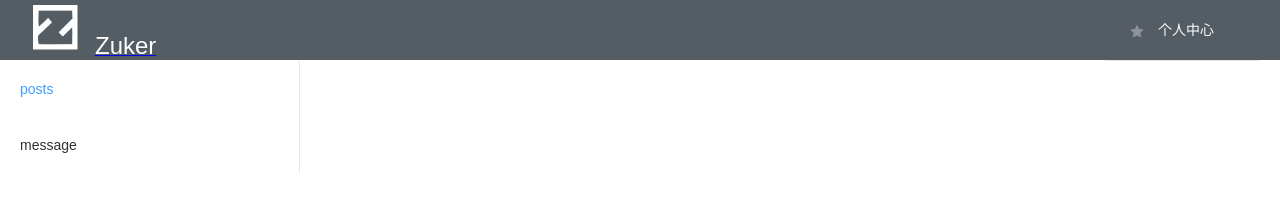
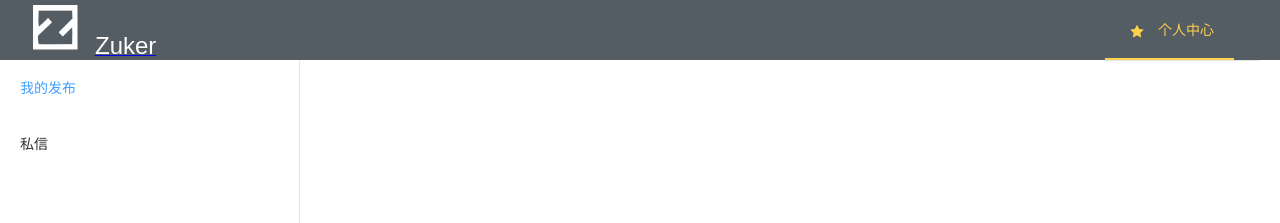
Before and after one commit to SannyZhou/Zuker_web, a Vue app: page /my/posts in a window 1280 px wide. Shown: the top 223 px of the page. Built offline with nearby package versions, Linux system fonts and the light colour scheme.

Commit message:
user center skeleton

```diff
--- a/src/router.js
+++ b/src/router.js
@@ -31,7 +31,7 @@ const Router = [
                         meta: {
                             title: ''
                         },
-                        component: (resolve) => require(['./views/user.vue'], resolve),
+                        component: (resolve) => require(['./views/posts.vue'], resolve),
                     },
                     {
                         path: 'messages',
--- a/src/views/main.vue
+++ b/src/views/main.vue
@@ -13,7 +13,7 @@
 
 
 <template>
-    <div>
+    <el-container>
         <el-header type="flex" justify="space-around" style="background-color: #545c64">
             <el-row>
                 <el-col span="12">
@@ -23,8 +23,8 @@
                     </router-link>
                 </el-col>
                 <el-col offset="9" span="3">
-                    <el-menu style="text-align: right" mode="horizontal" router=true :default-active="$route.path" background-color="#545c64" text-color="#fff" active-text-color="#ffd04b">
-                        <el-menu-item index="/my">
+                    <el-menu style="text-align: right" mode="horizontal" router=true :default-active="$route.path.split('/')[1]" background-color="#545c64" text-color="#fff" active-text-color="#ffd04b">
+                        <el-menu-item index="my">
                             <i class="el-icon-star-on"></i>
                             个人中心
                         </el-menu-item>
@@ -33,7 +33,7 @@
             </el-row>
         </el-header>
         <router-view></router-view>
-    </div>
+    </el-container>
 </template>
 
 <script>
--- a/src/views/messages.vue
+++ b/src/views/messages.vue
@@ -0,0 +1,15 @@
+<style>
+
+</style>
+
+<template>
+    <el-main>
+        abc
+    </el-main>
+</template>
+
+<script>
+export default {
+
+}
+</script>
--- a/src/views/user.vue
+++ b/src/views/user.vue
@@ -1,18 +1,23 @@
 <style>
-
+    .sidebar {
+        min-height: 400px;
+    }
 </style>
 
 <template>
+    <el-container>
     <el-aside>
-        <el-menu router=true :default-active="$route.path">
+        <el-menu class="sidebar" router=true :default-active="$route.path">
             <el-menu-item index="/my/posts">
-                posts
+                我的发布
             </el-menu-item>
             <el-menu-item index="/my/messages">
-                message
+                私信
             </el-menu-item>
         </el-menu>
     </el-aside>
+    <router-view></router-view>
+    </el-container>
 </template>
 
 <script>
```
Also changed, not shown: src/views/posts.vue (added).
